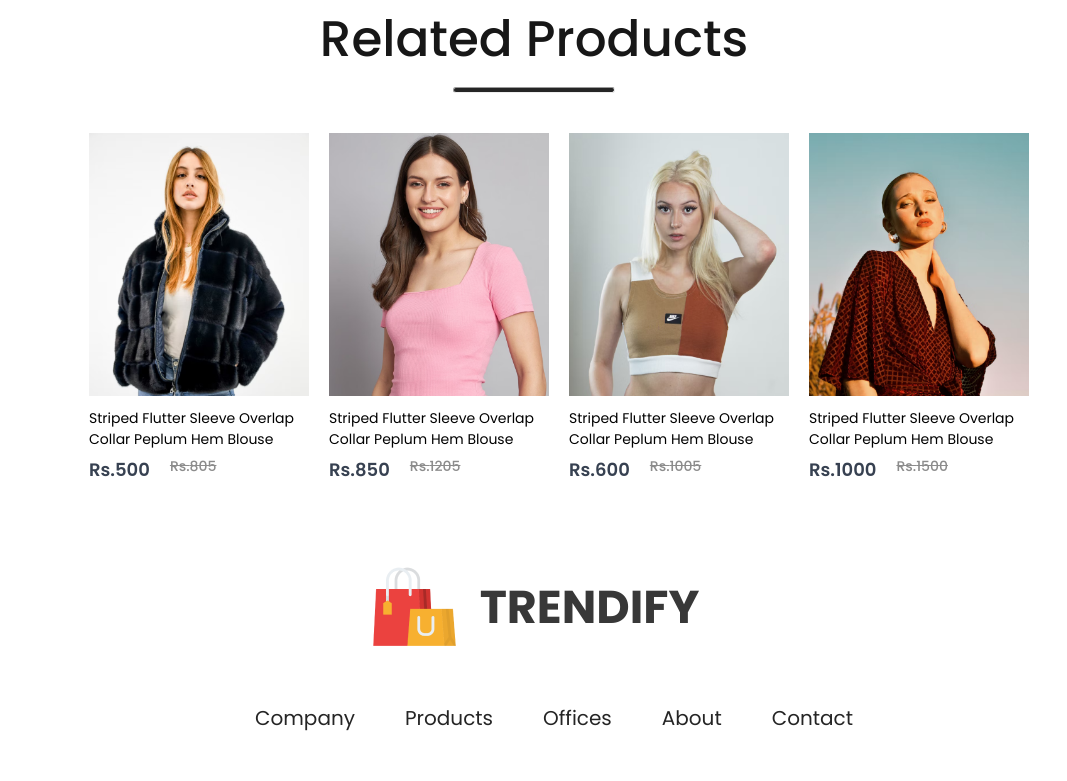
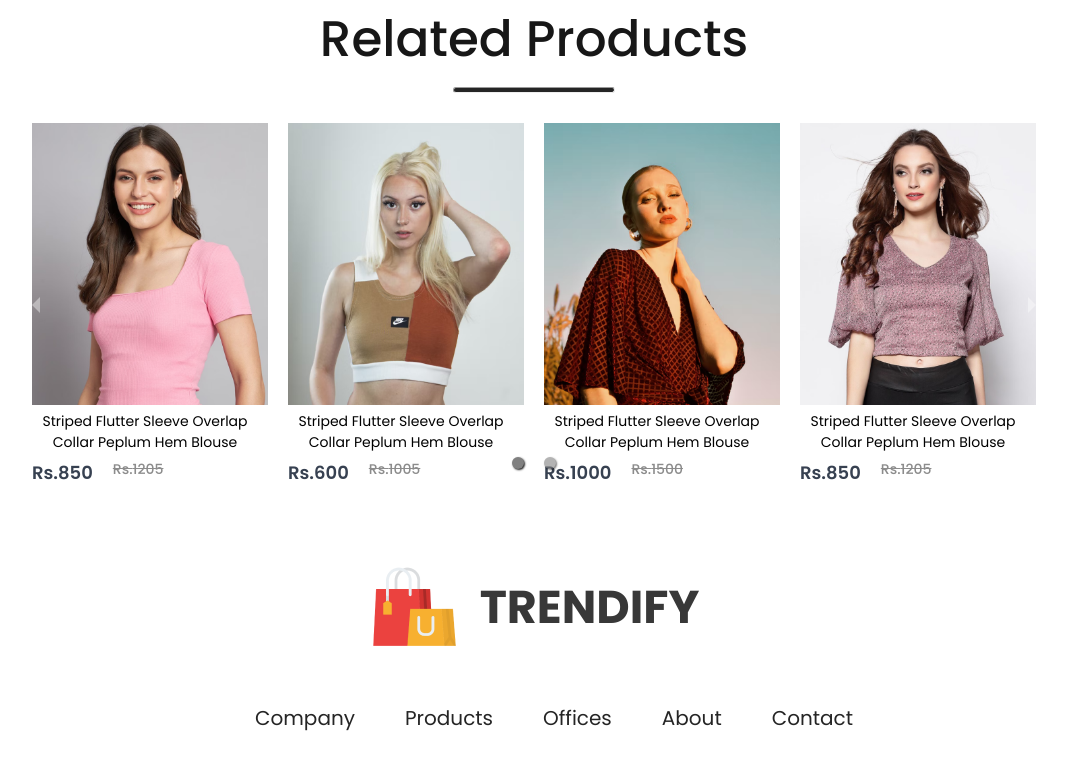
Before and after one commit to Pratik0192/Ecommerce-website-trendify, a React (Create React App) app: page /product/1 in a window 1280 px wide. Shown: the part 1080-1861 px from the top of the page, without its empty margins (106-1173 px from the left). Built offline with nearby package versions, Linux system fonts and the light colour scheme.

Commit message:
carousel

```diff
--- a/package.json
+++ b/package.json
@@ -14,6 +14,7 @@
     "react-dom": "^18.3.1",
     "react-icons": "^5.3.0",
     "react-image-zoom": "^1.3.1",
+    "react-responsive-carousel": "^3.2.23",
     "react-router-dom": "^6.26.0",
     "react-scripts": "5.0.1",
     "web-vitals": "^2.1.4"
--- a/src/Components/Navbar/Navbar.css
+++ b/src/Components/Navbar/Navbar.css
@@ -70,6 +70,10 @@
     display: flex;
     align-items: center;
     gap: 25px;
+}
+
+.nav-link{
+    text-decoration: none;
 }
 
 .nav-icon-container {
--- a/src/Components/Navbar/Navbar.jsx
+++ b/src/Components/Navbar/Navbar.jsx
@@ -83,7 +83,7 @@ const Navbar = () => {
           <AiOutlineHeart className='nav-icon' />
           <p>Wishlist</p>
         </div>
-        <Link to='/cart'>
+        <Link to='/cart' className='nav-link'>
           <div className='nav-icon-container'>
             <BsBag className='nav-icon' />
             <p>Cart</p>
--- a/src/Components/RelatedProducts/RelatedProducts.css
+++ b/src/Components/RelatedProducts/RelatedProducts.css
@@ -22,6 +22,45 @@
     gap: 30px;
     margin-left: 50px;
 }
+
+.carousel-container {
+    width: 80%;
+    margin-top: 20px;
+    margin-left: 20px;
+    margin-right: 20px;
+    margin-bottom: 20px;
+}
+
+.carousel-slide {
+    display: flex;
+    justify-content: space-between;
+    align-items: center;
+}
+
+.carousel-slide .item {
+    flex: 1;
+    margin: 0 10px;
+    box-sizing: border-box;
+}
+.carousel-container .carousel .control-dot{
+    bottom: -50px;
+}
+
+.carousel-container .carousel .control-dots .dot {
+    background: gray;
+    border-radius: 50%;
+    width: 12px;
+    height: 12px;
+    margin: 0 10px;
+    opacity: 0.6;
+    transition: background 0.3s ease, opacity 0.3s ease;
+  }
+
+.item img {
+    width: 200px;
+    height: auto;
+}
+
 @media(max-width:1280px){
     .relatedproducts{
         height: 70vh;
--- a/src/Components/RelatedProducts/RelatedProducts.jsx
+++ b/src/Components/RelatedProducts/RelatedProducts.jsx
@@ -1,20 +1,52 @@
-import React from 'react'
-import './RelatedProducts.css'
-import data_product from '../Assets/data'
-import Item from '../Item/Item'
+import React from 'react';
+import './RelatedProducts.css';  // Ensure this file contains your styles
+import Item from '../Item/Item';
+import 'react-responsive-carousel/lib/styles/carousel.min.css';
+import { Carousel } from 'react-responsive-carousel';
 
-const RelatedProducts = () =>{
+const RelatedProducts = ({ product, all_products }) => {
+  const relatedProducts = all_products
+    .filter((item) => item.category === product.category && item.id !== product.id)
+    .slice(0, 8);
+
+  const itemsPerSlide = 4;
+  const slides = [];
+
+  for (let i = 0; i < relatedProducts.length; i += itemsPerSlide) {
+    slides.push(
+      <div key={i} className="carousel-slide">
+        {relatedProducts.slice(i, i + itemsPerSlide).map((item) => (
+          <Item
+            key={item.id}
+            id={item.id}
+            name={item.name}
+            image={item.image}
+            new_price={item.new_price}
+            old_price={item.old_price}
+          />
+        ))}
+      </div>
+    );
+  }
+
   return (
     <div className='relatedproducts'>
-        <h2>Related Products</h2>
-        <hr />
-        <div className="related-products-item">
-            {data_product.map((item, i)=>{
-                return <Item key={i} id={item.id} name={item.name} image={item.image} new_price={item.new_price} old_price={item.old_price}/>
-            })}
-        </div>
+      <h2>Related Products</h2>
+      <hr />
+      <Carousel
+        showArrows={true}
+        showThumbs={false}
+        showStatus={false}
+        infiniteLoop={true}
+        useKeyboardArrows={true}
+        autoPlay={false}  // Set to false if you don't want auto-play
+        interval={3000}
+        className="carousel-container"
+      >
+        {slides}
+      </Carousel>
     </div>
-  )
-}
+  );
+};
 
-export default RelatedProducts
+export default RelatedProducts;
--- a/src/Pages/Product.jsx
+++ b/src/Pages/Product.jsx
@@ -14,8 +14,8 @@ const Product = () =>{
     <div>
         <Breadcrum product = {product} />
         <ProductDisplay product={product}/>
-        <DescriptionBox product={product} />
-        <RelatedProducts/>
+        <DescriptionBox product={product}/>
+        <RelatedProducts product={product} all_products={all_product}/>
     </div>
   )
 }
```
Also changed, not shown: 1 other file (tests, documents, lock files or other folders).
